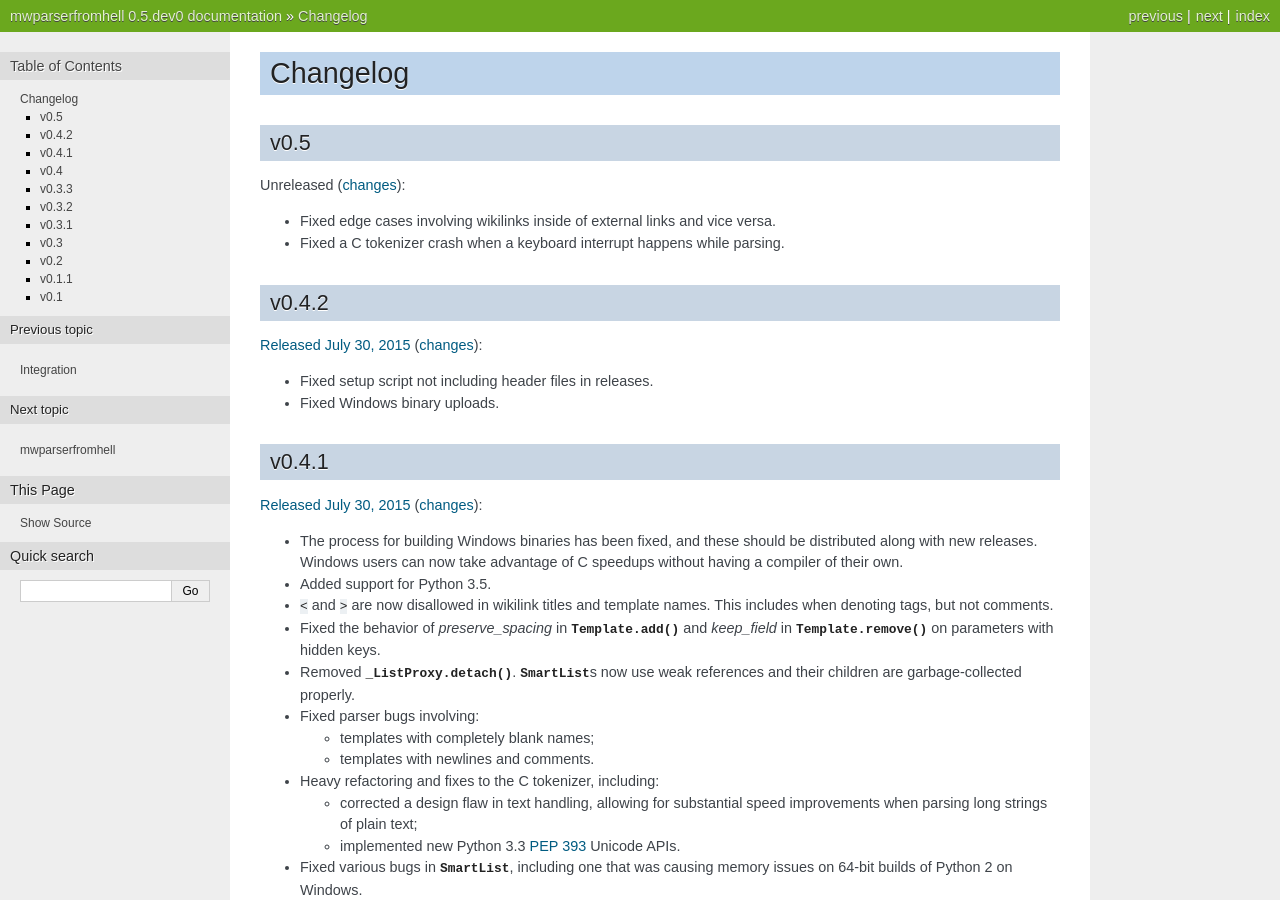
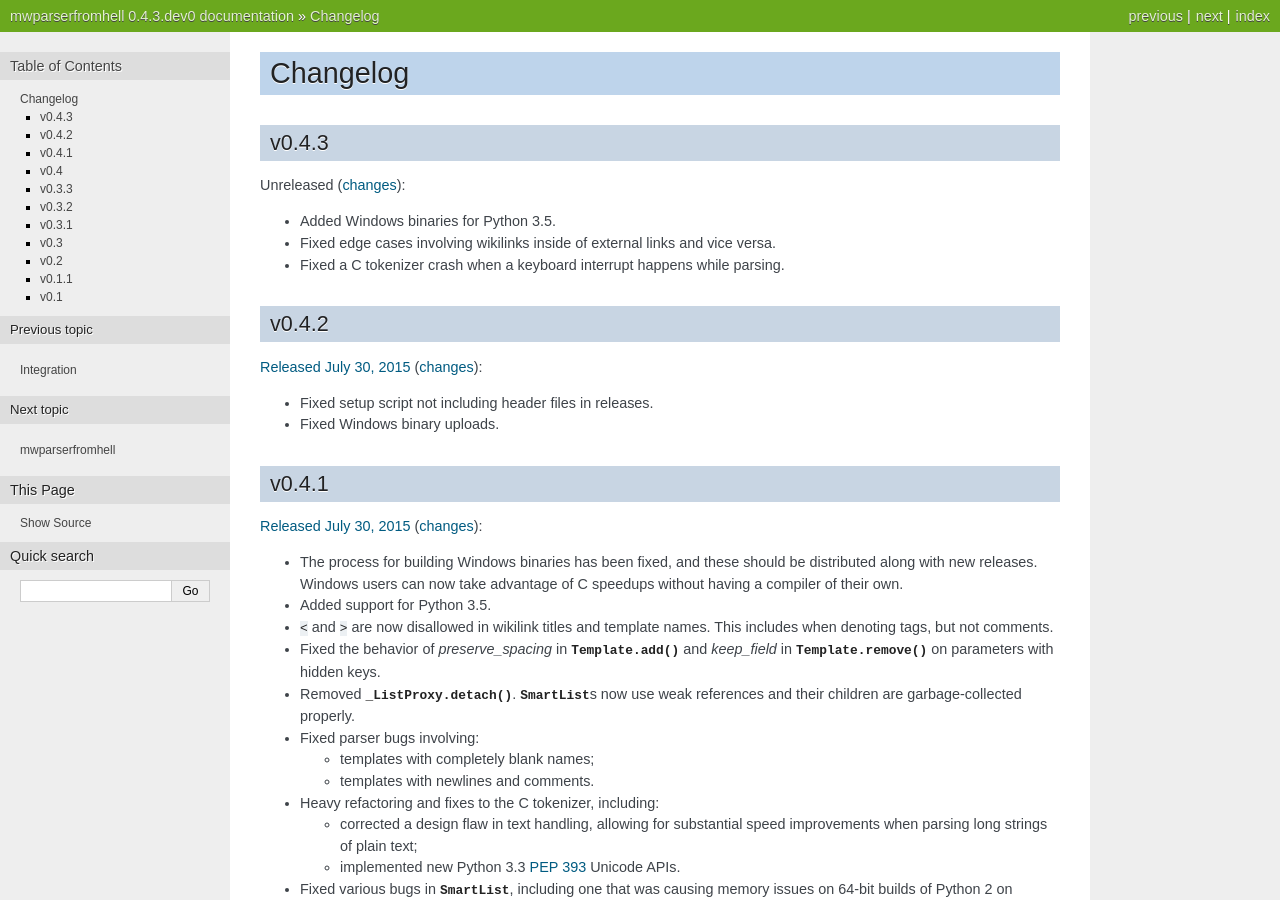
Before and after one commit to earwig/mwparserfromhell, a Sphinx documentation site: the page built from docs/changelog.rst, in a window 1280 px wide and 900 px high. Built offline with Sphinx 7.4.7, drawn with Linux system fonts in a browser that asks for light colours; some of the changed text lies outside the part shown.

Commit message:
Changelog/version update, now targeting 0.4.3.

```diff
--- a/docs/changelog.rst
+++ b/docs/changelog.rst
@@ -1,12 +1,13 @@
 Changelog
 =========
 
-v0.5
-----
+v0.4.3
+------
 
 Unreleased
 (`changes <https://github.com/earwig/mwparserfromhell/compare/v0.4.2...develop>`__):
 
+- Added Windows binaries for Python 3.5.
 - Fixed edge cases involving wikilinks inside of external links and vice versa.
 - Fixed a C tokenizer crash when a keyboard interrupt happens while parsing.
 
--- a/mwparserfromhell/__init__.py
+++ b/mwparserfromhell/__init__.py
@@ -29,7 +29,7 @@
 __author__ = "Ben Kurtovic"
 __copyright__ = "Copyright (C) 2012, 2013, 2014, 2015 Ben Kurtovic"
 __license__ = "MIT License"
-__version__ = "0.5.dev0"
+__version__ = "0.4.3.dev0"
 __email__ = "ben.kurtovic@gmail.com"
 
 from . import (compat, definitions, nodes, parser, smart_list, string_mixin,
```
Also changed, not shown: 1 other file.
